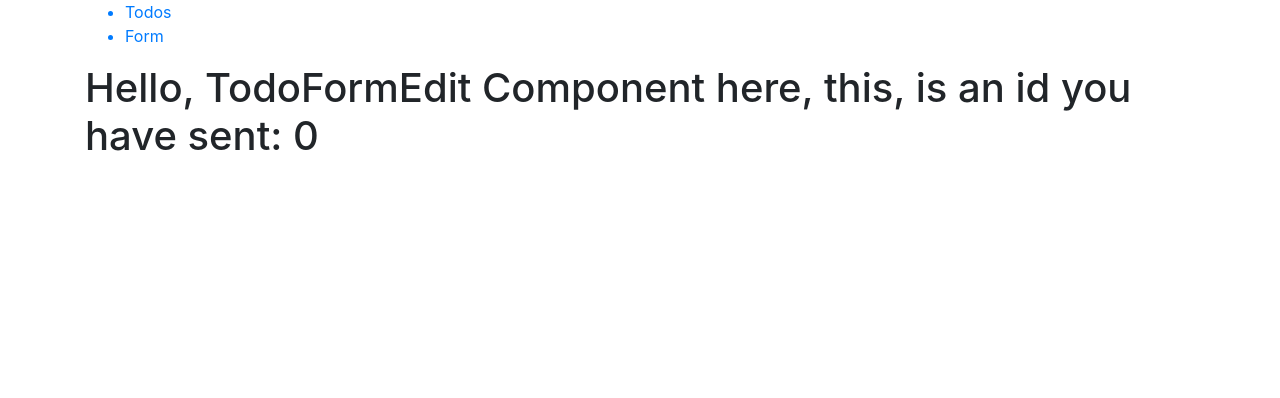
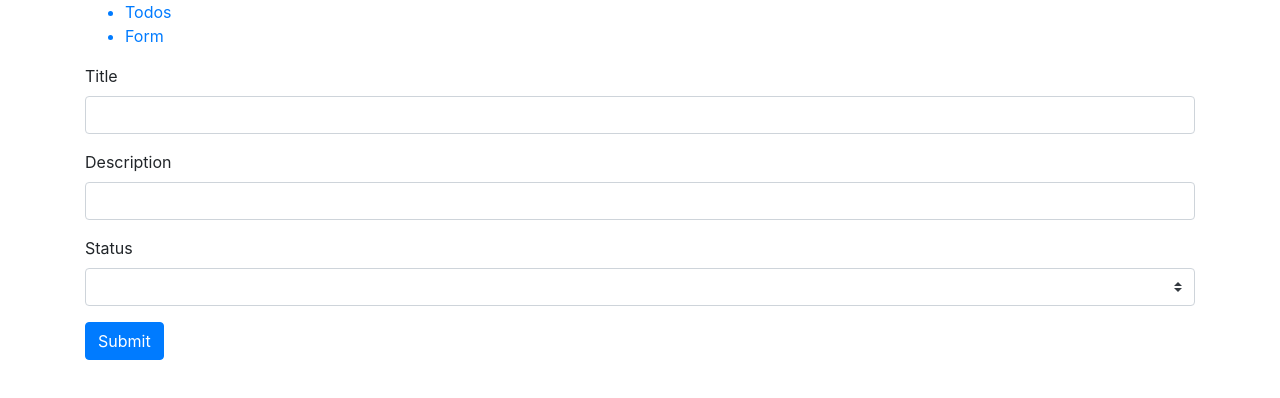
Before and after one commit to ewa81/InfoShareReactJSApplication, a React (Create React App) app: page /form-edit/0 in a window 1280 px wide. Shown: the top 398 px of the page. Built offline with nearby package versions, Linux system fonts and the light colour scheme.

Commit message:
Fixes done.

```diff
--- a/src/components/TodoForm.js
+++ b/src/components/TodoForm.js
@@ -1,13 +1,13 @@
 import React, {Component} from "react";
 import Form from "react-bootstrap/Form";
 import Button from "react-bootstrap/Button";
-import TodoSelectForm from "./TodoSelectForm";
+
 
 class TodoForm extends Component {
   state = {
     title: "",
     description: "",
-    status: "",
+    status: "TODO",
     createdAt: new Date().toISOString()
   }
 
@@ -32,7 +32,6 @@ class TodoForm extends Component {
         <Form.Label className="todosForm__label">Description</Form.Label>
         <Form.Control className="todosForm__control" type="text" name="description" onChange={this.handleChange}/>
       </Form.Group>
-      <TodoSelectForm/>
       <Button className="todosFrom__button" variant="primary" type="submit">Submit</Button>
     </Form>);
   }
--- a/src/components/TodoFormEdit.js
+++ b/src/components/TodoFormEdit.js
@@ -1,11 +1,48 @@
 import React, { Component } from "react";
+import Form from "react-bootstrap/Form";
+import Button from "react-bootstrap/Button";
 
 class TodoFormEdit extends Component {
+  state = {
+    title: "",
+    description: "",
+    status: "",
+    createdAt: new Date().toISOString()
+  }
+
+  handleChange = event => {
+    this.setState({
+      [event.target.name]: event.target.value
+    });
+  };
+
+  handleSubmit = event => {
+    event.preventDefault();
+    console.log(this.state);
+  };
+
   render() {
     return (
-      <div className="todosFormEdit">
-        <h1 className="todosFormEdit__id">Hello, TodoFormEdit Component here, this, is an id you have sent: {this.props.match.params.id}</h1>
-      </div>
+    <Form className="todosFormEdit" onSubmit={this.handleSubmit}>
+      <Form.Group className="todosFromEdit__group" controlId="formBasicTittle">
+        <Form.Label className="todosFromEdit__label">Title</Form.Label>
+        <Form.Control className="todosFormEdit__control" type="text" name="title" onChange={this.handleChange}/>
+      </Form.Group>
+      <Form.Group className="todosFormEdit__group" controlId="formBasicDescription">
+        <Form.Label className="todosFormEdit__label">Description</Form.Label>
+        <Form.Control className="todosFormEdit__control" type="text" name="description" onChange={this.handleChange}/>
+      </Form.Group>
+      <Form.Group className="todosFormEdit__group" controlId="formBasicStatsu">
+        <Form.Label className="todosFormEdit__label">Status</Form.Label>
+        <Form.Control className="todosFormEdit__control" as="select" name="status" custom onChange={this.handleChange}>
+          <option value=""></option>
+          <option value="todo">TODO</option>
+          <option value="in_progress">IN_PROGRESS</option>
+          <option value="done">DONE</option>
+        </Form.Control>
+      </Form.Group>
+      <Button className="todosFromEdit__button" variant="primary" type="submit">Submit</Button>
+    </Form>
     );
   };
 }
--- a/src/components/TodoSelectForm.js
+++ /dev/null
@@ -1,20 +0,0 @@
-import React, { Component } from "react";
-import Form from "react-bootstrap/Form";
-
-class TodoSelectForm extends Component {
-  render() {
-    return(
-      <Form.Group className="todosForm__group" controlId="formBasicStatsu">
-        <Form.Label className="todosForm__label">Status</Form.Label>
-        <Form.Control className="todosForm__control" as="select" name="status" custom onChange={this.handleChange}>
-          <option value=""></option>
-          <option value="todo">TODO</option>
-          <option value="in_progress">IN_PROGRESS</option>
-          <option value="done">DONE</option>
-          </Form.Control>
-      </Form.Group>
-    );
-  };
-}
-
-export default TodoSelectForm;
```
